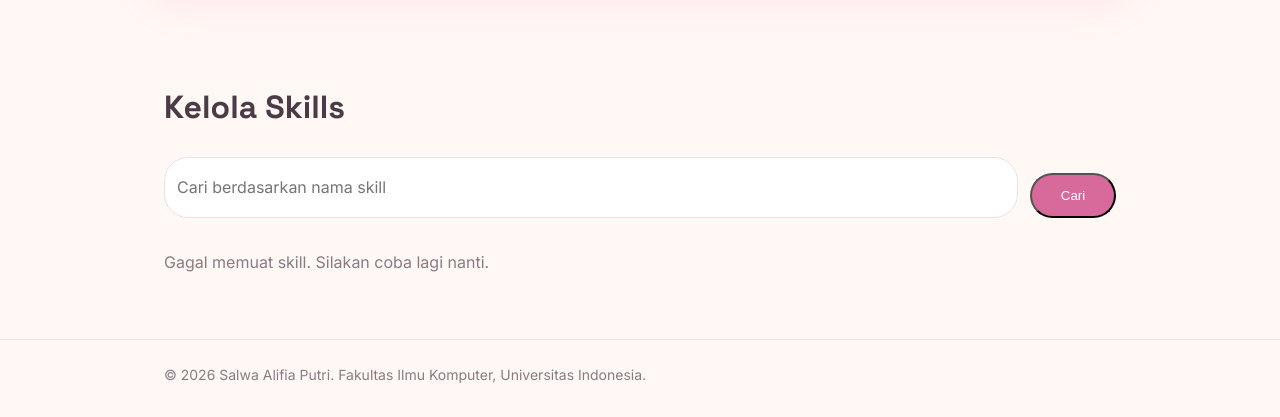
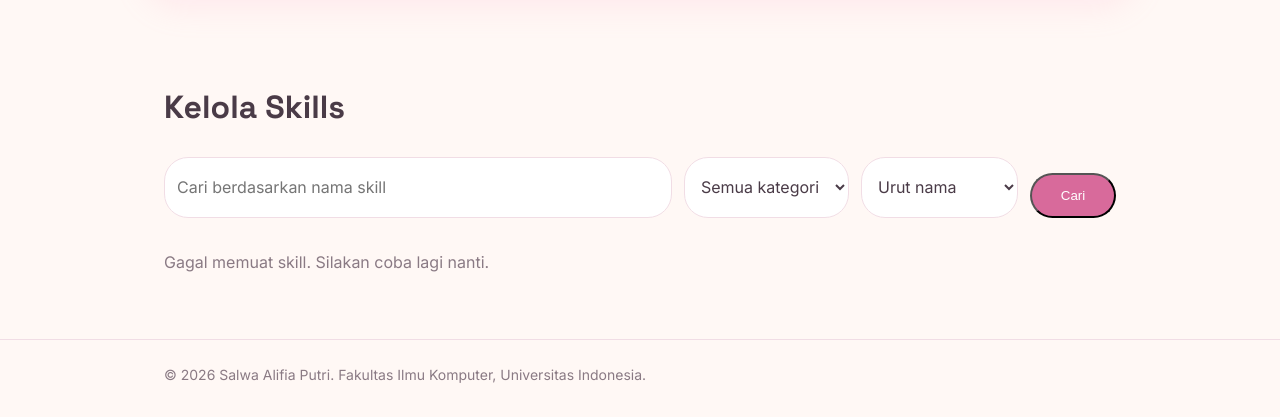
Before and after one commit to salfyea/myportofolio, a Django app: page /skills/manage/ in a window 1280 px wide. Shown: the part 100-517 px from the top of the page. Run offline with Django 5.2, Linux system fonts and the light colour scheme; data comes from the database, SQL or seed files in the repository; data that the repository does not hold is empty.

Commit message:
feat(skills): add category filter and star-count sorting to the skills page

```diff
--- a/static/css/style.css
+++ b/static/css/style.css
@@ -655,6 +655,22 @@ a:focus-visible {
     font: inherit;
 }
 
+.project-search__select {
+    flex: 0 0 auto;
+    max-width: 100%;
+    padding: 0.75rem;
+    border: 1px solid var(--line);
+    border-radius: var(--radius);
+    background: var(--white);
+    color: var(--ink);
+    font: inherit;
+}
+
+.project-search__select:focus {
+    outline: 2px solid var(--accent);
+    border-color: var(--accent);
+}
+
 .project-search__input:focus {
     outline: 2px solid var(--accent);
     border-color: var(--accent);
--- a/templates/skills_manage.html
+++ b/templates/skills_manage.html
@@ -31,6 +31,23 @@
                 placeholder="Cari berdasarkan nama skill"
                 class="project-search__input"
             >
+
+            <select
+                id="skills-category-select"
+                class="project-search__select"
+                aria-label="Filter kategori"
+            >
+                <option value="">Semua kategori</option>
+            </select>
+
+            <select
+                id="skills-sort-select"
+                class="project-search__select"
+                aria-label="Urutkan skill"
+            >
+                <option value="name">Urut nama</option>
+                <option value="stars">Star terbanyak</option>
+            </select>
 
             <button
                 type="submit"
@@ -96,6 +113,8 @@
         const searchInput = document.getElementById('skills-search-input');
         const SEARCH_DEBOUNCE_DELAY = 300;
         let searchDebounceTimer = null;
+        const categorySelect = document.getElementById('skills-category-select');
+        const sortSelect = document.getElementById('skills-sort-select');
         const emptyMessage = document.getElementById('empty-message');
         const skillsBody = document.getElementById('skills-body');
         const skillForm = document.getElementById('skill-form');
@@ -289,6 +308,20 @@
             return row;
         }
 
+        // Keep the category dropdown in sync with the categories the API has returned.
+        function syncCategoryOptions(skills) {
+            const known = new Set(Array.from(categorySelect.options).map(option => option.value));
+
+            skills.forEach(function (skill) {
+                if (skill.category && !known.has(skill.category)) {
+                    known.add(skill.category);
+                    const option = createElement('option', '', skill.category);
+                    option.value = skill.category;
+                    categorySelect.appendChild(option);
+                }
+            });
+        }
+
         async function fetchSkills(name) {
             // Cancel the previous request so a slow, older response
             // cannot overwrite the results of a newer one.
@@ -305,6 +338,10 @@
             if (name) {
                 url.searchParams.set('name', name);
             }
+            if (categorySelect.value) {
+                url.searchParams.set('category', categorySelect.value);
+            }
+            url.searchParams.set('ordering', sortSelect.value);
 
             try {
                 const response = await fetch(url, {
@@ -319,14 +356,15 @@
                 const skills = await response.json();
 
                 if (skills.length === 0) {
-                    emptyMessage.textContent = name
-                        ? 'Tidak ada skill dengan nama tersebut.'
+                    emptyMessage.textContent = name || categorySelect.value
+                        ? 'Tidak ada skill yang cocok dengan pencarian.'
                         : 'Belum ada skill yang ditambahkan.';
                     skillsBody.replaceChildren();
                     displayPageSection('empty');
                     return;
                 }
 
+                syncCategoryOptions(skills);
                 skillsBody.replaceChildren(...skills.map(buildSkillRowElement));
                 displayPageSection('skills-table');
             } catch (error) {
@@ -443,6 +481,10 @@
             editForm.addEventListener('submit', saveSkill);
         }
 
+        // Changing a dropdown applies immediately; there is nothing to debounce.
+        categorySelect.addEventListener('change', searchSkills);
+        sortSelect.addEventListener('change', searchSkills);
+
         // Wait until the user stops typing before sending a request.
         searchInput.addEventListener('input', function () {
             clearTimeout(searchDebounceTimer);
```
